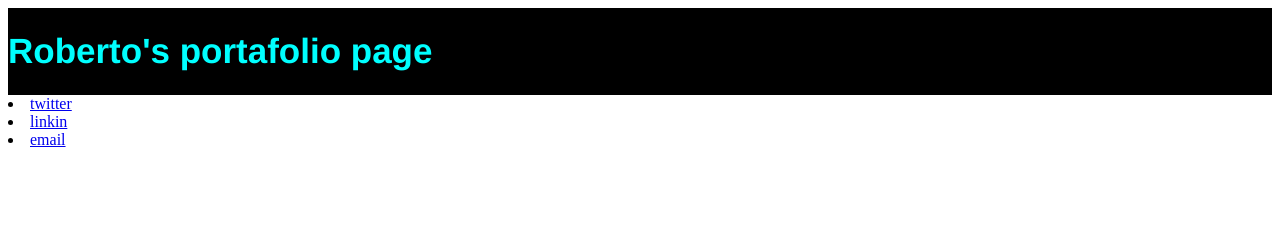
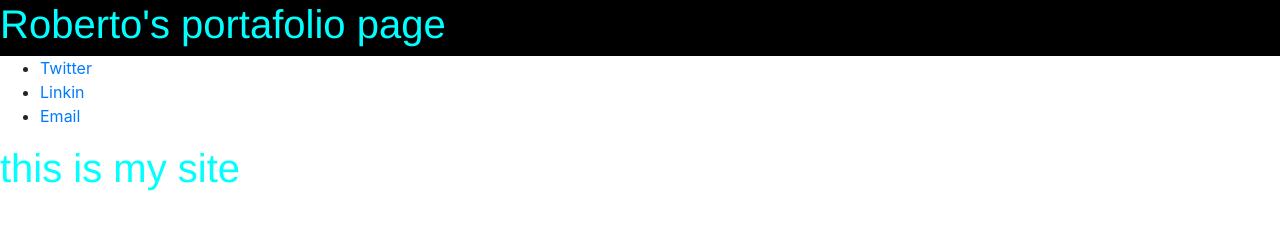
Before and after one commit to rob49157/portafolio, a plain HTML site: page index.html in a window 1280 px wide. Drawn offline with nearby package versions, Linux system fonts and the light colour scheme.

Commit message:
seventh commit

```diff
--- a/index.html
+++ b/index.html
@@ -4,7 +4,9 @@
 
     <head>
         <meta charset="UTF-8" />
+        <meta name="viewport" content="width=device-width, initial-scale=1, shrink-to-fit=no">
         <link rel="stylesheet" href="style.css">
+        <link rel="stylesheet" href="https://stackpath.bootstrapcdn.com/bootstrap/4.3.1/css/bootstrap.min.css" integrity="sha384-ggOyR0iXCbMQv3Xipma34MD+dH/1fQ784/j6cY/iJTQUOhcWr7x9JvoRxT2MZw1T" crossorigin="anonymous">
         <title>portafolio</title>
     </head>
     <header>
@@ -14,11 +16,24 @@
     <body>
 
          <div>
-        <li> <a href="#twitter">twitter</a>
+
+             <ul>
+
+            <li> <a href="#twitter">Twitter</a>
             </li>
-        <li> <a href="#linkin">linkin</a>
+            <li> <a href="#linkin">Linkin</a>
             </li>
-        <li> <a href="Email">email</a></li>
+            <li> <a href="Email">Email</a></li>
+        </ul>
+    </div>
+    <div>
+        <h1>
+            <p> this is my site</p>
+        </h1>
+    </div>
+    <div>
+
     </div>
 
+
 </body>
```
Lines whose indentation alone changed are shown as unchanged.
